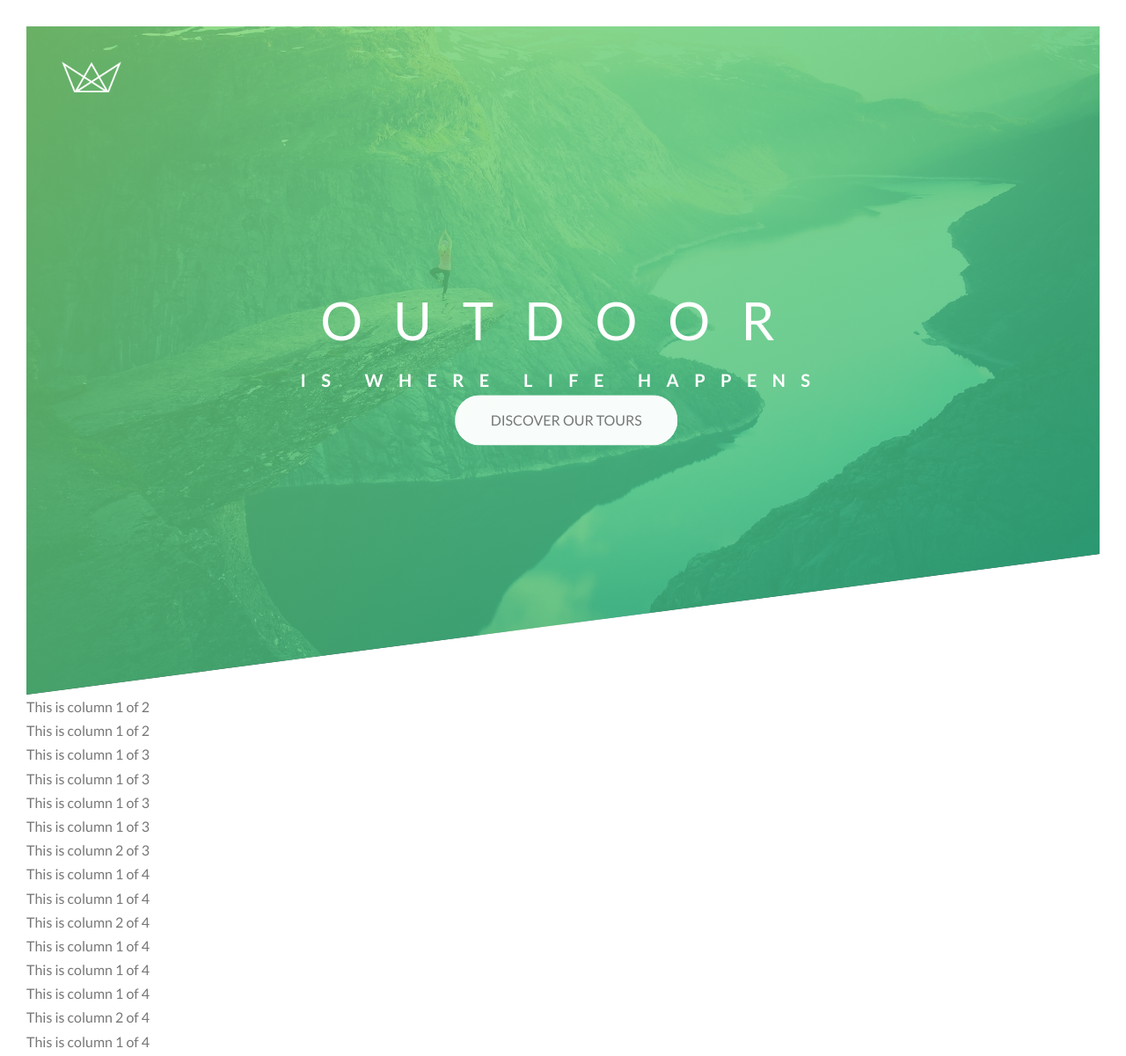
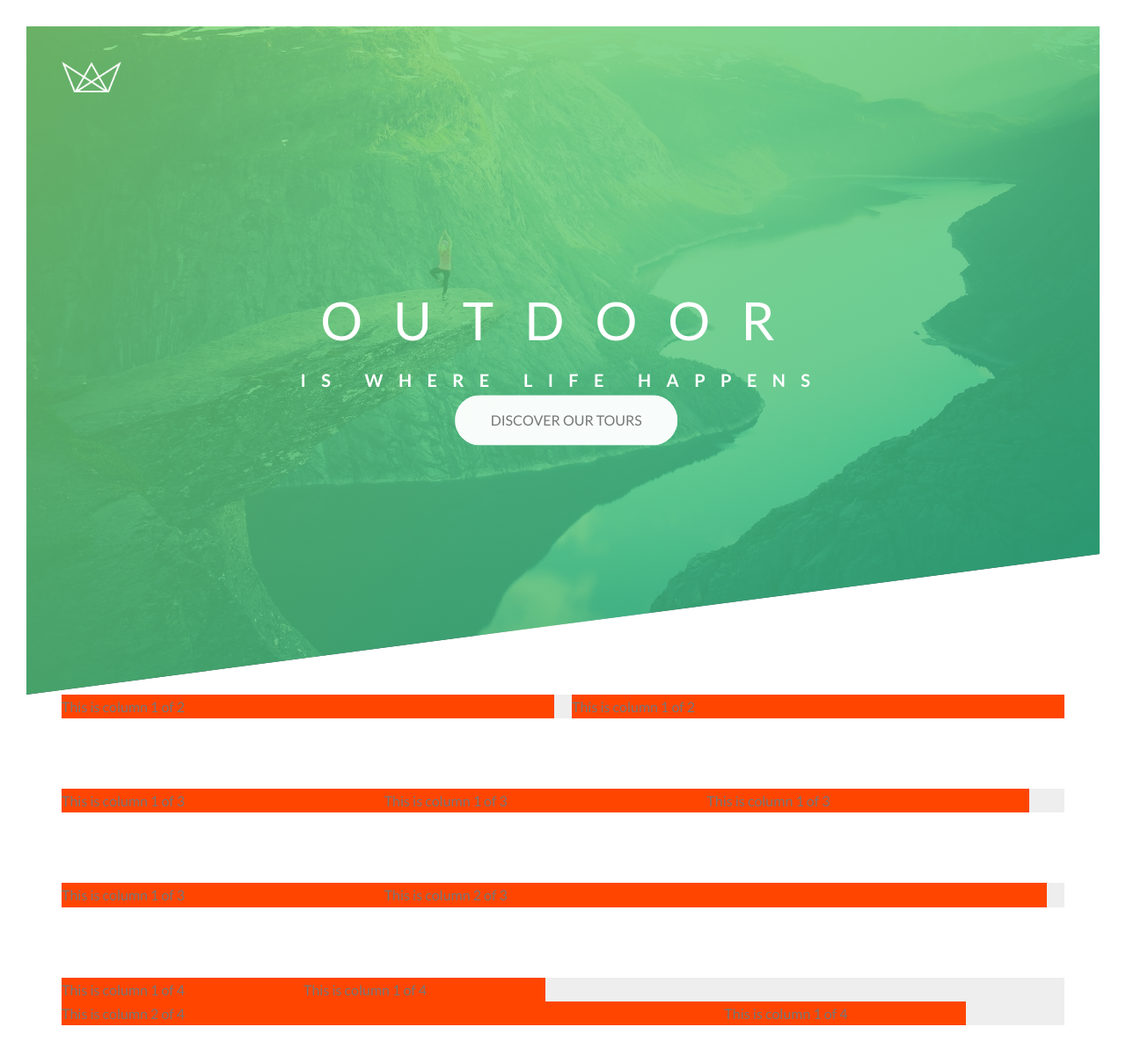
Before and after one commit to lambui09/study-css, a website: page demohtml/index.html in a window 1280 px wide. Shown: the top 1201 px of the page at 88% size. Drawn offline with Linux system fonts and the light colour scheme.

```diff
--- a/demohtml/css/style.css
+++ b/demohtml/css/style.css
@@ -23,7 +23,6 @@
     background-position: top;
     position: relative;
     clip-path: polygon(0 0, 100% 0, 100% 75vh, 0 100%);
-
 }
 
 .logo {
--- a/demohtml/index.html
+++ b/demohtml/index.html
@@ -3,6 +3,7 @@
 <head>
     <link href="https://fonts.googleapis.com/css?family=Lato:100,300,400,700,900" rel="stylesheet">
     <!--    <link rel="stylesheet" href="css/icon-font.css">-->
+    <link rel="stylesheet" href="css/main.css">
     <link rel="stylesheet" href="css/style.css">
     <link rel="shortcut icon" type="image/png" href="img/favicon.png">
     <meta charset="UTF-8">
@@ -80,7 +81,6 @@
             This is column 1 of 4
         </div>
     </div>
-    </div>
 </section>
 
 </body>
--- a/demohtml/sass/abstracts/_mixins.scss
+++ b/demohtml/sass/abstracts/_mixins.scss
@@ -0,0 +1,7 @@
+@mixin clearfix{
+  &::after{
+    content: "";
+    display: table;
+    clear: both;
+  }
+}
--- a/demohtml/sass/abstracts/_variables.scss
+++ b/demohtml/sass/abstracts/_variables.scss
@@ -8,4 +8,4 @@
 //GRID
 $grid-width: 114rem;
 $gutter-vertical: 8rem;
-$gutter-horizontal: 8rem;
+$gutter-horizontal: 2rem;
--- a/demohtml/sass/layout/_grid.scss
+++ b/demohtml/sass/layout/_grid.scss
@@ -1,6 +1,41 @@
-.row{
+.row {
   max-width: $grid-width;
   background-color: #eeeeee;
   margin: 0 auto;
-  margin-bottom: 100px;
+
+  &:not(:last-child) {
+    margin-bottom: $gutter-vertical;
+  }
+
+  @include clearfix;
+
+  [class^="col-"] {
+    background-color: orangered;
+    float: left;
+  }
+
+
+  .col-1-of-2 {
+    width: calc((100% - #{$gutter-horizontal}) / 2);
+
+    &:not(:last-child) {
+      margin-right: $gutter-horizontal;
+    }
+  }
+
+  .col-1-of-3 {
+    width: calc((100% - 2 * #{$gutter-horizontal}) / 3);
+  }
+
+  .col-2-of-3 {
+    width: calc(2 * ((100% - 2 * #{$gutter-horizontal}) / 3) + #{$gutter-horizontal});
+  }
+
+  .col-2-of-4 {
+    width: calc(2 * ((100% - 2 * #{$gutter-horizontal}) / 3) + #{$gutter-horizontal});
+  }
+
+  .col-1-of-4 {
+    width: calc((100% - 2 * #{$gutter-horizontal}) / 4);
+  }
 }
--- a/demohtml/sass/pages/_home.scss
+++ b/demohtml/sass/pages/_home.scss
@@ -34,9 +34,10 @@
   background-size: cover;
   background-position: top;
   position: relative;
-  clip-path: polygon(0 0, 100% 0, 100% 75vh, 0 100%););
+  clip-path: polygon(0 0, 100% 0, 100% 75vh, 0 100%);
 }
-
+//file k dung dinh dang hay sao no khong co mau do nhi
+// cos the chau cai plugin, co file bt ma, plugin scss a ha??
 .header__logo-box {
   position: absolute;
   top: 4rem;
```
Also changed, not shown: package.json (added, +25 -0 lines), README.md, demohtml/css/main.css (added), 1 other file.
